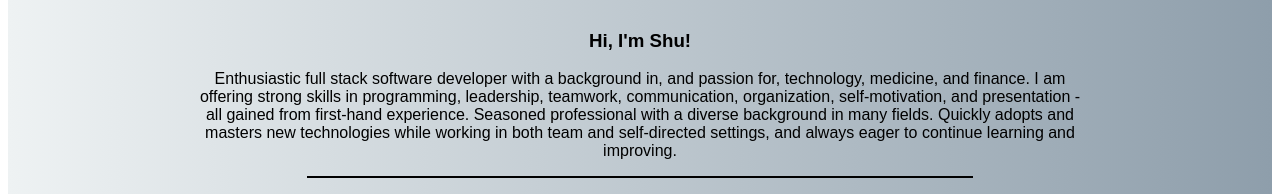
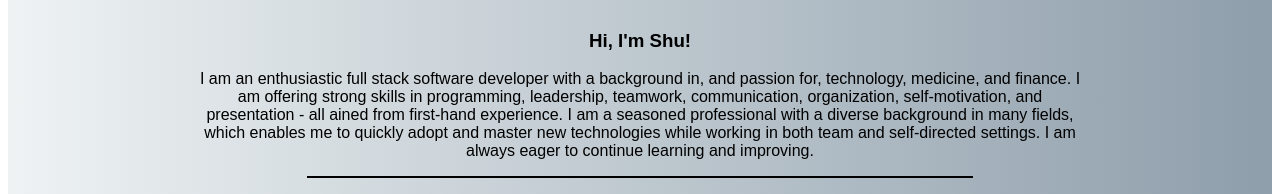
Before and after one commit to ShujaatAzim/Portfolio, a React (Create React App) app: page / in a window 1280 px wide. Shown: the part 411-605 px from the top of the page. Built offline with nearby package versions, Linux system fonts and the light colour scheme.

Commit message:
Changed the blurbs to be more direct about myself, instead of passive voice.

```diff
--- a/src/Pages/Home.js
+++ b/src/Pages/Home.js
@@ -15,10 +15,11 @@ const Home = () => {
           <div className="hero">
             <h3>Hi, I'm Shu!</h3>
             <p>
-              Enthusiastic full stack software developer with a background in, and passion for, technology, medicine, and finance. I am offering strong
-              skills in programming, leadership, teamwork, communication, organization, self-motivation, and presentation - all gained from first-hand
-              experience. Seasoned professional with a diverse background in many fields. Quickly adopts and masters new technologies while working in
-              both team and self-directed settings, and always eager to continue learning and improving.
+              I am an enthusiastic full stack software developer with a background in, and passion for, technology, medicine, and finance. I am
+              offering strong skills in programming, leadership, teamwork, communication, organization, self-motivation, and presentation - all
+              ained from first-hand experience. I am a seasoned professional with a diverse background in many fields, which enables me to quickly
+              adopt and master new technologies while working in both team and self-directed settings. I am always eager to continue learning and
+              improving.
             </p>
             <hr />
             <p> ReactJS || Ruby on Rails || JavaScript || Ruby || HTML/CSS || Redux || Jest || NodeJS || RecoilJS || Postgres || GraphQL || Firebase </p>
--- a/src/Pages/Resume.js
+++ b/src/Pages/Resume.js
@@ -19,10 +19,11 @@ const Resume = () => {
             <h4>Full Stack Developer</h4>
             <hr />
             <p>
-              Enthusiastic full stack software developer with a background in, and passion for, technology, medicine, and finance. I am offering strong
-              skills in programming, leadership, teamwork, communication, organization, self-motivation, and presentation - all gained from first-hand
-              experience. Seasoned professional with a diverse background in many fields. Quickly adopts and masters new technologies while working in
-              both team and self-directed settings, and always eager to continue learning and improving.
+              I am an enthusiastic full stack software developer with a background in, and passion for, technology, medicine, and finance. I am
+              offering strong skills in programming, leadership, teamwork, communication, organization, self-motivation, and presentation - all
+              ained from first-hand experience. I am a seasoned professional with a diverse background in many fields, which enables me to quickly
+              adopt and master new technologies while working in both team and self-directed settings. I am always eager to continue learning and
+              improving.
             </p>
             <hr />
             <h5>Address</h5>
```
Also changed, not shown: src/Pages/Contact.js (+5 -5 lines).
